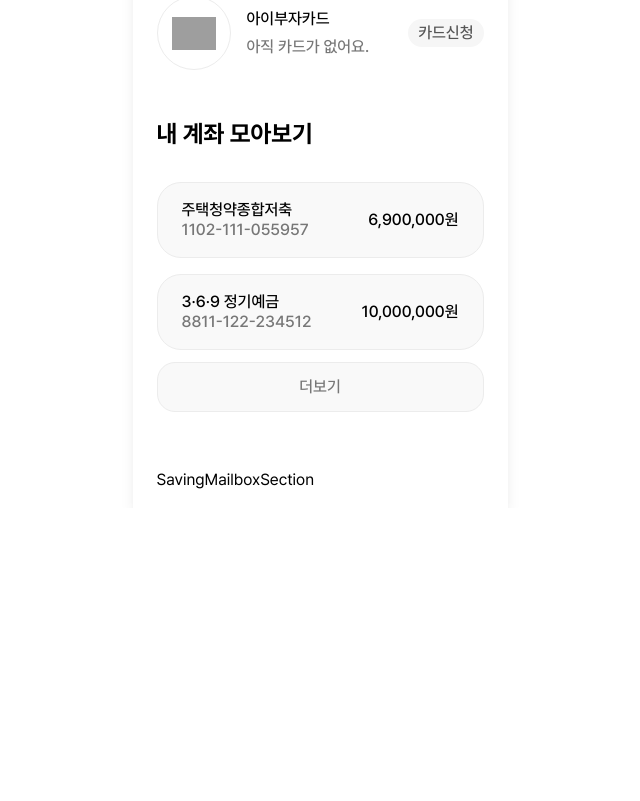
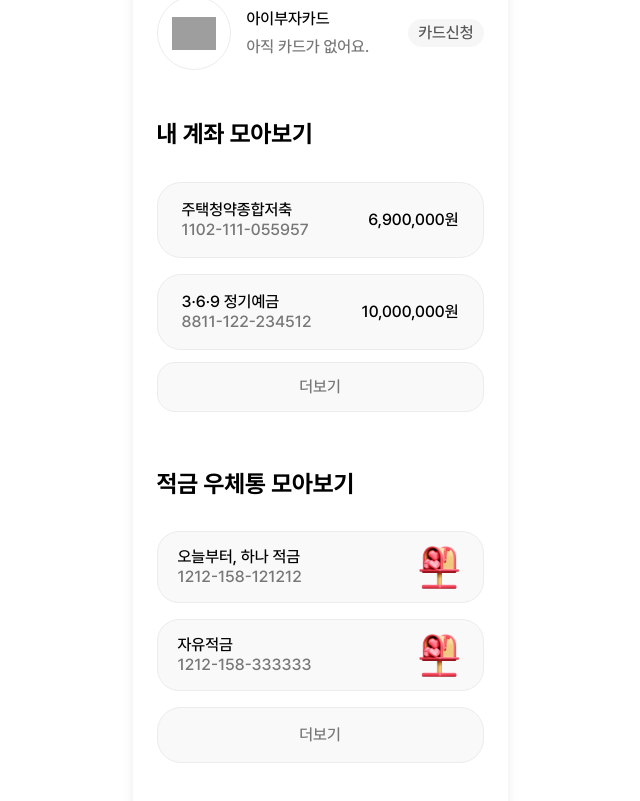
Before and after one commit to hana-connect/frontend, a Next.js app: page /wallet in a window 1280 px wide. Shown: the part 335-1136 px from the top of the page, without its empty margins (320-960 px from the left). Before the commit the page ends 843 px from the top, so only its background shows below. Built offline with nearby package versions, Linux system fonts and the light colour scheme; grey boxes are pictures that could not be loaded.

Commit message:
feat(wallet): 적금 우체통 컴포넌트 구현
내 지갑 UI

HF-65

```diff
--- /dev/null
+++ b/src/app/wallet/(main)/_components/SavingMailboxList.tsx
@@ -0,0 +1,63 @@
+"use client";
+
+import Image from "next/image";
+import { useMemo, useState } from "react";
+import ItemCard from "@/common/components/item-card/ItemCard";
+import type { SavingMailbox } from "../_types";
+
+type SavingMailboxListProps = {
+  mailboxes: SavingMailbox[];
+};
+
+const DEFAULT_VISIBLE_COUNT = 2;
+
+function SavingMailboxList({ mailboxes }: SavingMailboxListProps) {
+  const [isExpanded, setIsExpanded] = useState(false);
+
+  const hasMoreThanDefault = mailboxes.length > DEFAULT_VISIBLE_COUNT;
+
+  const visibleMailboxes = useMemo(() => {
+    if (isExpanded) {
+      return mailboxes;
+    }
+
+    return mailboxes.slice(0, DEFAULT_VISIBLE_COUNT);
+  }, [isExpanded, mailboxes]);
+
+  return (
+    <div>
+      <div className="space-y-4">
+        {visibleMailboxes.map((mailbox) => {
+          return (
+            <ItemCard
+              key={mailbox.id}
+              title={mailbox.name}
+              subTitle={mailbox.number}
+              className="h-[72px] rounded-[22px] px-5 py-4"
+              rightContent={
+                <Image
+                  src="/svg/ic_mailbox.svg"
+                  alt={`${mailbox.name} 우체통`}
+                  width={48}
+                  height={48}
+                />
+              }
+            />
+          );
+        })}
+      </div>
+
+      {hasMoreThanDefault && (
+        <button
+          type="button"
+          onClick={() => setIsExpanded((prev) => !prev)}
+          className="mt-4 flex h-14 w-full items-center justify-center rounded-3xl border border-grey-5 bg-grey-9 text-body-16-m text-grey-6"
+        >
+          {isExpanded ? "접기" : "더보기"}
+        </button>
+      )}
+    </div>
+  );
+}
+
+export default SavingMailboxList;
--- a/src/app/wallet/(main)/_components/SavingMailboxSection.tsx
+++ b/src/app/wallet/(main)/_components/SavingMailboxSection.tsx
@@ -1,5 +1,89 @@
-function SavingMailboxSection() {
-  return <div>SavingMailboxSection</div>;
+import type { SavingMailbox } from "../_types";
+import SavingMailboxList from "./SavingMailboxList";
+
+async function getExpiredSavings(): Promise<SavingMailbox[]> {
+  // TODO: API 연동 전까지 사용하는 mock 데이터
+  const mockMailboxes: SavingMailbox[] = [
+    {
+      id: 1,
+      name: "오늘부터, 하나 적금",
+      number: "1212-158-121212",
+    },
+    {
+      id: 2,
+      name: "자유적금",
+      number: "1212-158-333333",
+    },
+    {
+      id: 3,
+      name: "꿈꾸는 저금통",
+      number: "1212-158-444444",
+    },
+    {
+      id: 4,
+      name: "용돈 모으기 적금",
+      number: "1212-158-555555",
+    },
+    {
+      id: 5,
+      name: "행복 저축",
+      number: "1212-158-666666",
+    },
+  ];
+
+  return mockMailboxes;
+
+  /**
+   * TODO: 추후 실제 API 연동 예시
+   *
+   * import { serverSpringFetch } from "@/common/lib/serverSpringFetch";
+   *
+   * type GetExpiredSavingsResponse = {
+   *   savingBoxes: {
+   *     id: number;
+   *     productName: string;
+   *     accountNumber: string;
+   *   }[];
+   * };
+   *
+   * const response = await serverSpringFetch<GetExpiredSavingsResponse>(
+   *   "/wallet/savings/expired",
+   *   {
+   *     method: "GET",
+   *     cache: "no-store",
+   *   },
+   * );
+   *
+   * return response.savingBoxes.map((item) => ({
+   *   id: item.id,
+   *   name: item.productName,
+   *   number: item.accountNumber,
+   * }));
+   */
+}
+
+async function SavingMailboxSection() {
+  const mailboxes = await getExpiredSavings();
+
+  if (mailboxes.length === 0) {
+    return (
+      <section className="pb-8">
+        <h2 className="text-heading-24-b">저금 우체통 모아보기</h2>
+        <p className="mt-8 text-center text-body-16-m text-grey-6">
+          만기된 적금이 없어요.
+        </p>
+      </section>
+    );
+  }
+
+  return (
+    <section className="pb-8">
+      <h2 className="text-heading-24-b">적금 우체통 모아보기</h2>
+      <div className="mt-8">
+        <SavingMailboxList mailboxes={mailboxes} />
+      </div>
+    </section>
+  );
 }
 
 export default SavingMailboxSection;
--- a/src/app/wallet/(main)/_types/index.ts
+++ b/src/app/wallet/(main)/_types/index.ts
@@ -11,3 +11,9 @@ export type MainAccountInfo = {
   bankName: string;
   accountNumber: string;
 };
+
+export type SavingMailbox = {
+  id: number;
+  name: string;
+  number: string;
+};
```
